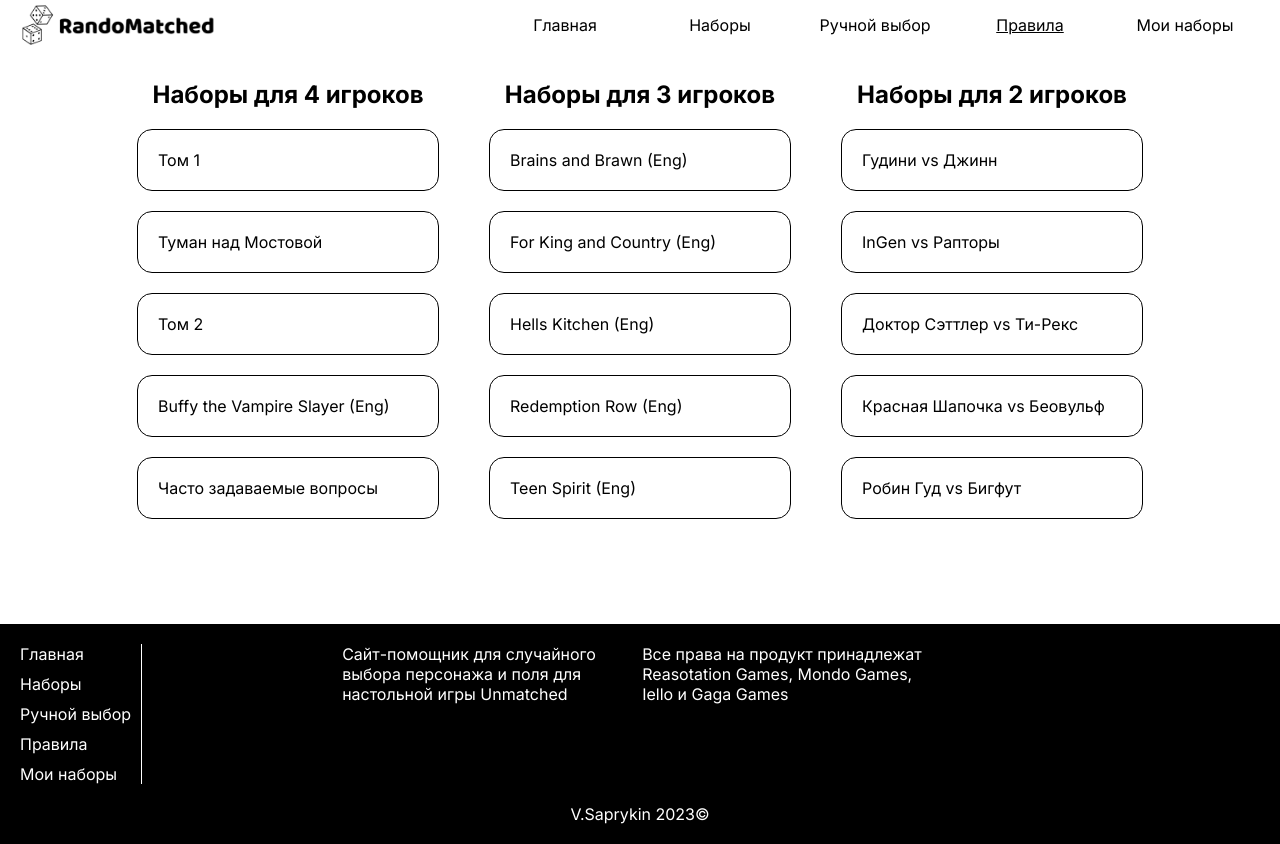
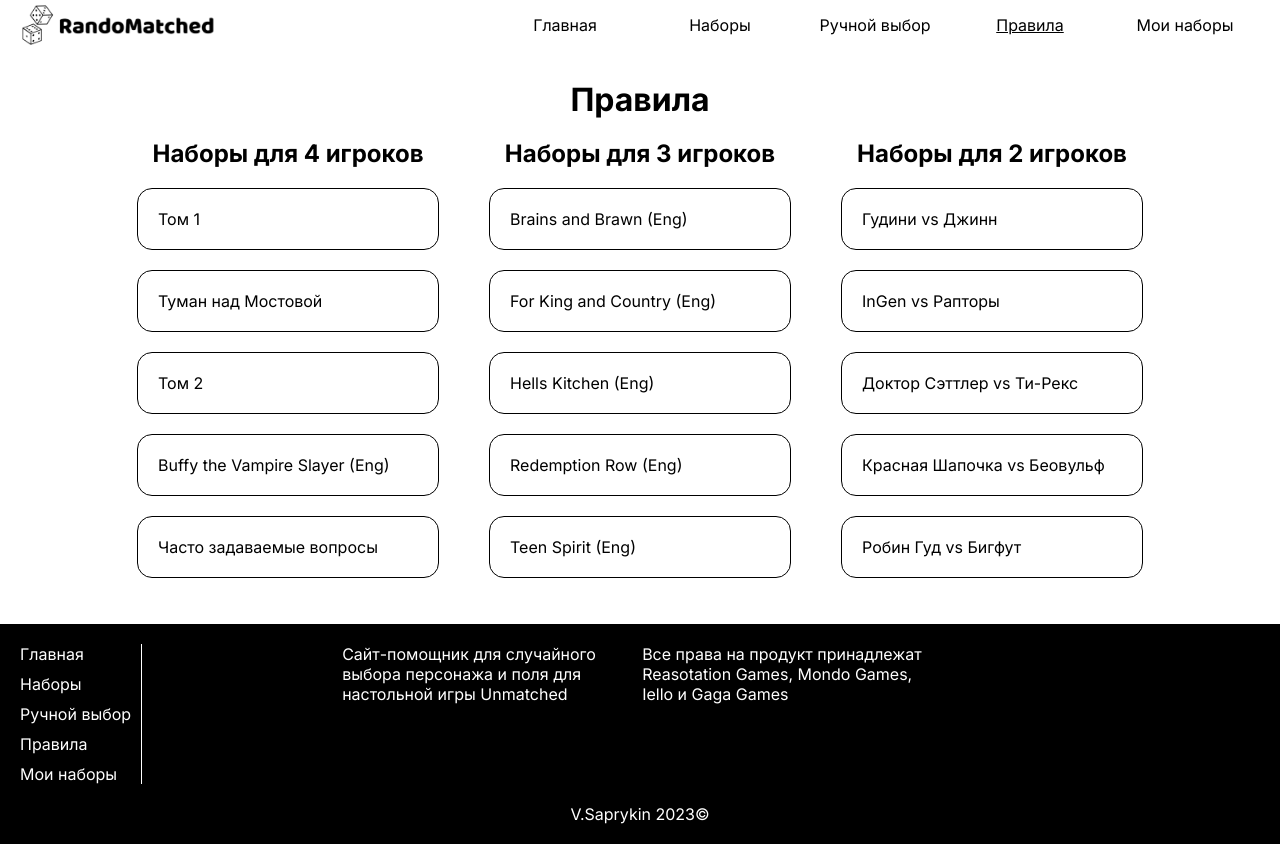
Before and after one commit to IudexErise/randomatched, a Next.js app: page /rules in a window 1280 px wide. Built offline with nearby package versions, Linux system fonts and the light colour scheme.

Commit message:
[style]: pages headlines

```diff
--- a/src/app/manual/page.module.scss
+++ b/src/app/manual/page.module.scss
@@ -24,6 +24,14 @@
   flex-direction: column;
   align-items: center;
   min-height: $minHeight;
+
+  h1 {
+    margin-bottom: 20px;
+
+    @include mobile {
+      margin-bottom: 10px;
+    }
+  }
 }
 
 .cards {
--- a/src/app/manual/page.tsx
+++ b/src/app/manual/page.tsx
@@ -72,6 +72,7 @@
     <>
       <Header />
       <main className={styles.main}>
+        <h1>Ручной выбор</h1>
         <div className={styles.cards}>
           {options}
         </div>
--- a/src/app/mysets/page.module.scss
+++ b/src/app/mysets/page.module.scss
@@ -7,6 +7,14 @@
   flex-direction: column;
   margin: 30px 0;
   min-height: $minHeight;
+
+  h1 {
+    margin-bottom: 20px;
+
+    @include mobile {
+      margin-bottom: 10px;
+    }
+  }
 }
 
 .options {
--- a/src/app/mysets/page.tsx
+++ b/src/app/mysets/page.tsx
@@ -51,6 +51,7 @@
     <>
       <Header />
       <main className={styles.main}>
+        <h1>Мои наборы</h1>
         <div className={styles.options}>
           {options}
         </div>
--- a/src/app/rules/page.module.scss
+++ b/src/app/rules/page.module.scss
@@ -4,6 +4,15 @@
 .main {
   min-height: $minHeight;
   margin: 30px 0;
+
+  h1 {
+    margin-bottom: 20px;
+    text-align: center;
+
+    @include mobile {
+      margin-bottom: 10px;
+    }
+  }
 }
 
 .rules {
--- a/src/app/rules/page.tsx
+++ b/src/app/rules/page.tsx
@@ -12,6 +12,7 @@
     <>
       <Header />
       <main className={styles.main}>
+        <h1>Правила</h1>
         <div className={styles.rules}>
           <div className={styles.category}>
             <h2>Наборы для 4 игроков</h2>
--- a/src/app/sets/page.module.scss
+++ b/src/app/sets/page.module.scss
@@ -24,6 +24,14 @@
   flex-direction: column;
   margin: 30px auto;
   min-height: $minHeight;
+
+  h1 {
+    margin-bottom: 20px;
+
+    @include mobile {
+      margin-bottom: 10px;
+    }
+  }
 }
 
 .options {
--- a/src/app/sets/page.tsx
+++ b/src/app/sets/page.tsx
@@ -99,6 +99,7 @@
     <>
       <Header />
       <main className={styles.main}>
+        <h1>Наборы</h1>
         <div className={styles.options}>
           {options}
         </div>
```
